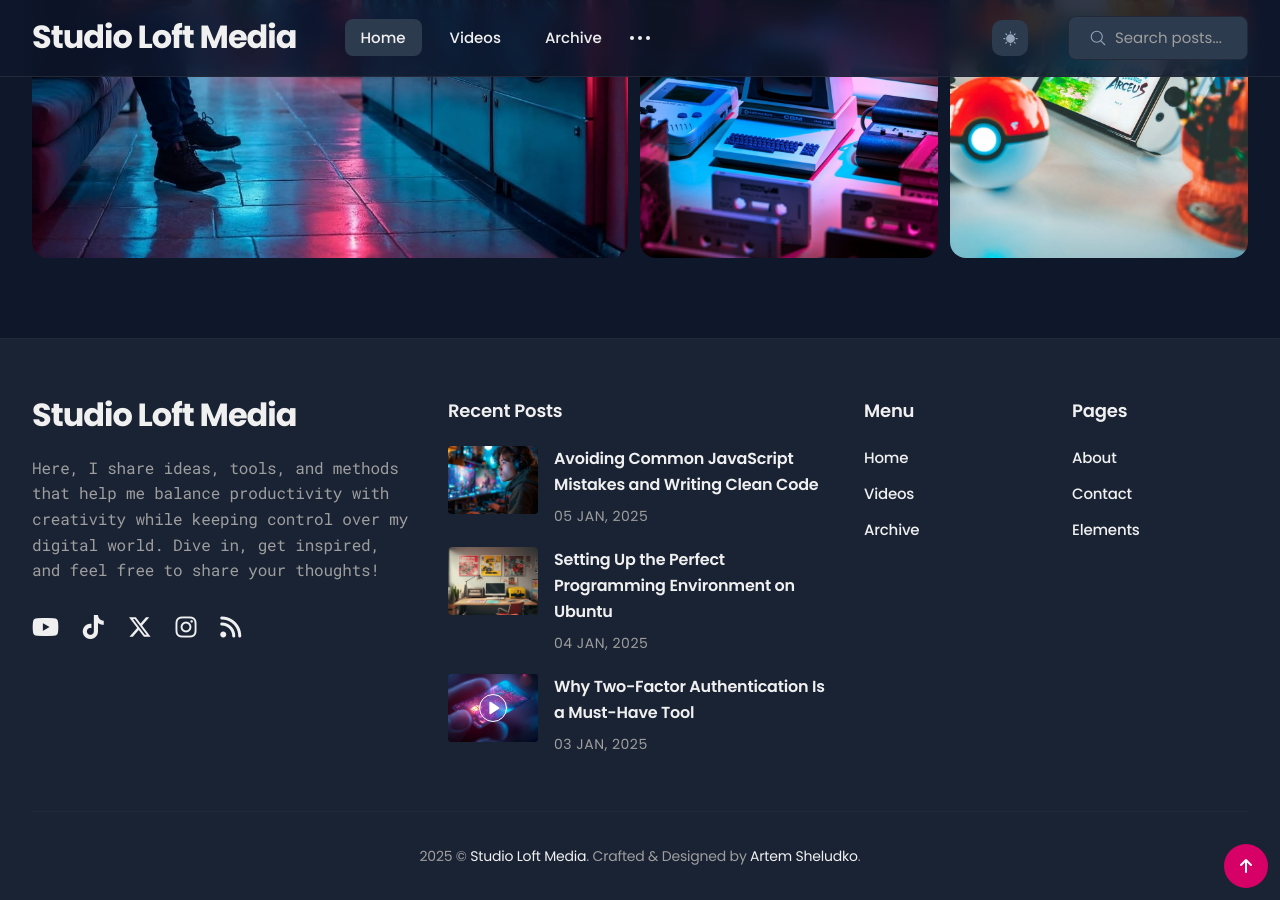
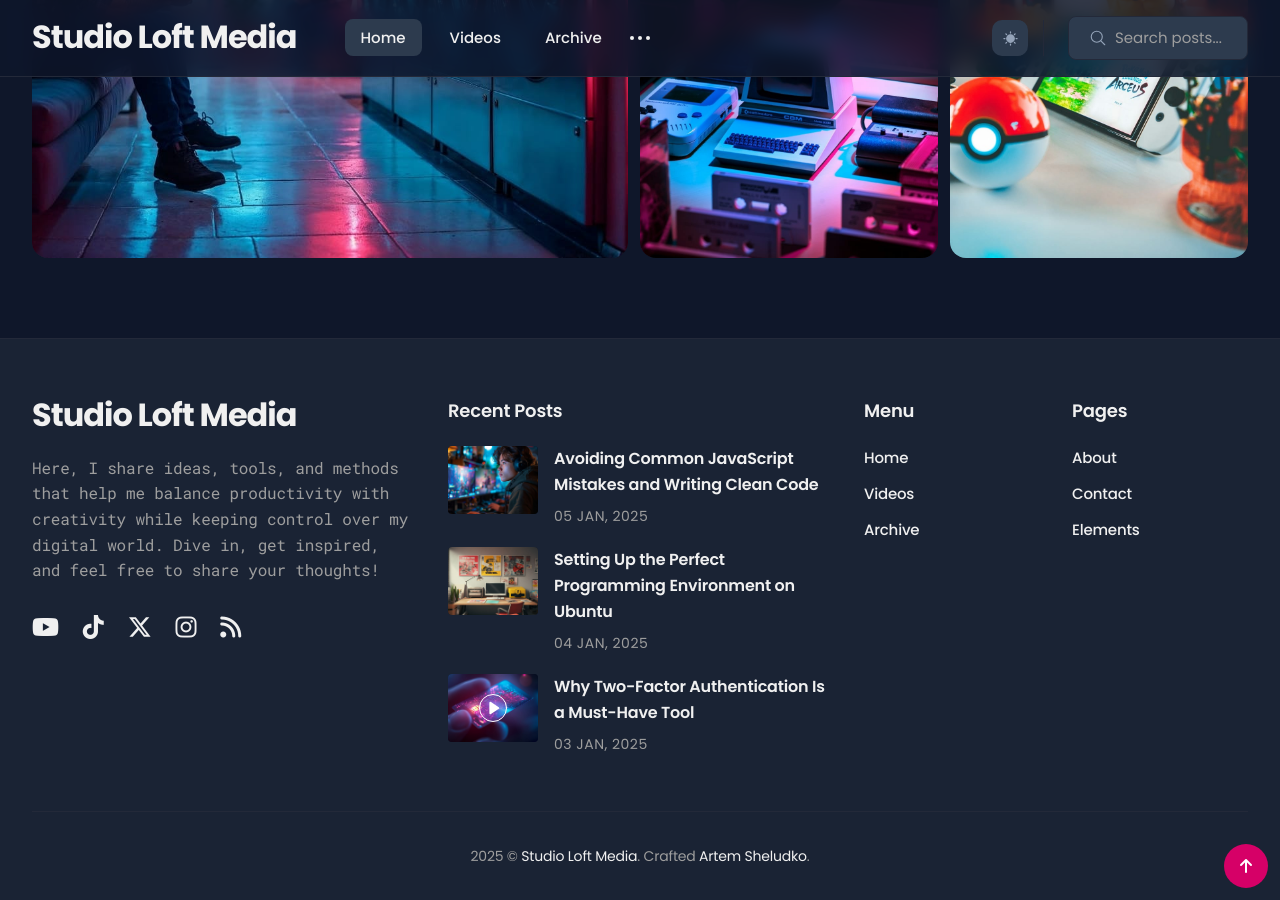
Before and after one commit to studioloft/studioloft.github.io, a Jekyll site: the page built from index.html, in a window 1280 px wide and 900 px high, scrolled down 4346 px. Built offline with Jekyll 4.4.1, drawn with Linux system fonts in a browser that asks for light colours; the list of posts is cut into pages by our own code.

Commit message:
edit from vs

```diff
--- a/_includes/footer.html
+++ b/_includes/footer.html
@@ -98,7 +98,7 @@
   <div class="container">
     <div class="row">
       <div class="col col-12">
-        <div class="copyright">{{ site.time | date: '%Y' }} &copy; <a href="/">{{ site.data.settings.title }}</a>. Crafted & Designed by <a href="https://jekyllthemes.io/developers/artem-sheludko">Artem Sheludko</a>.</div>
+        <div class="copyright">{{ site.time | date: '%Y' }} &copy; <a href="/">{{ site.data.settings.title }}</a>. Crafted  <a href="https://jekyllthemes.io/developers/artem-sheludko">Artem Sheludko</a>.</div>
       </div>
     </div>
   </div>
```
